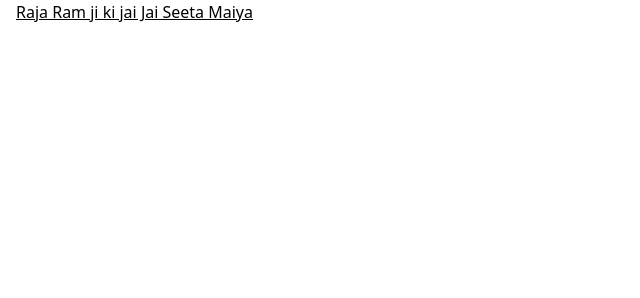
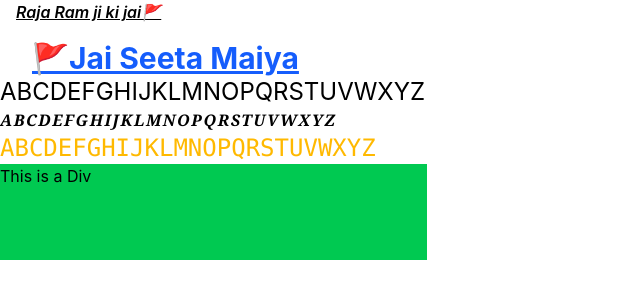
Before and after one commit to Harshit-Webworld1515/frontend-core, a website: page Tailwind_CSS/Index.html in a window 1280 px wide. Shown: the whole page, without its empty margins (0-640 px from the left). Drawn offline with nearby package versions, Linux system fonts and the light colour scheme.

Commit message:
feat: set up Tailwind CSS with Vite and explore typography and sizing utilities

```diff
--- a/Tailwind_CSS/Index.html
+++ b/Tailwind_CSS/Index.html
@@ -1,12 +1,41 @@
 <!DOCTYPE html>
 <html lang="en">
+
 <head>
     <meta charset="UTF-8">
     <meta name="viewport" content="width=device-width, initial-scale=1.0">
     <title>Tailwind_CSS_Demo</title>
-    <script src="https://cdn.tailwindcss.com"></script>
+    <!-- <script src="https://cdn.tailwindcss.com"></script> -->
+
+    <link rel="stylesheet" href="./src/output.css">
+
 </head>
+
 <body>
-    <h1 class="underline ml-4">Raja Ram ji ki jai Jai Seeta Maiya</h1>
+    <h1 class="underline ml-4 italic font-semibold ">Raja Ram ji ki jai🚩 </h1>
+    <section>
+        <div>
+
+
+            <h5 class="ml-8 mt-4 underline text-3xl font-bold text-blue-600">🚩Jai Seeta Maiya</h5>
+            <p class="font-sans text-2xl ">
+                ABCDEFGHIJKLMNOPQRSTUVWXYZ
+            </p>
+
+            <p class="font-serif italic font-semibold tracking-widest">
+                ABCDEFGHIJKLMNOPQRSTUVWXYZ
+            </p>
+
+            <p class="font-mono text-2xl text-amber-400 align-middle">
+                ABCDEFGHIJKLMNOPQRSTUVWXYZ
+            </p>
+        </div>
+        <div class="bg-green-500 w-1/3 block-24">
+            This is a Div
+        </div>
+    </section>
+
+
 </body>
+
 </html>
--- /dev/null
+++ b/Tailwind_CSS/src/input.css
@@ -0,0 +1,2 @@
+@import "tailwindcss";
+@source "../index.html";
--- /dev/null
+++ b/Tailwind_CSS/vite.config.js
@@ -0,0 +1,6 @@
+import { defineConfig } from "vite";
+import tailwindcss from "@tailwindcss/vite";
+
+export default defineConfig({
+//   plugins: [tailwindcss()],
+});
```
Also changed, not shown: Tailwind_CSS/package.json (added, +17 -0 lines), Tailwind_CSS/src/output.css (added), 2 other files.
